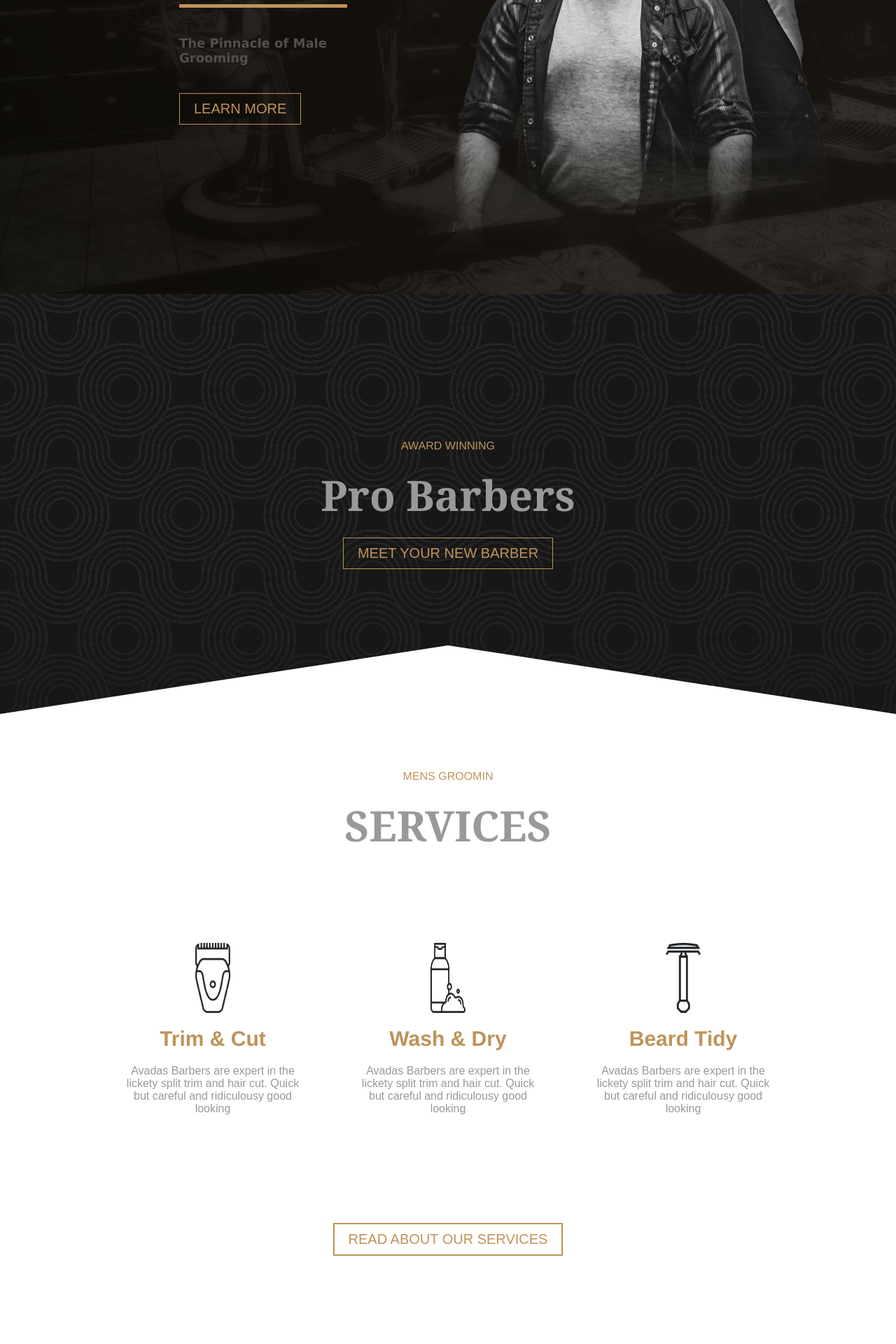
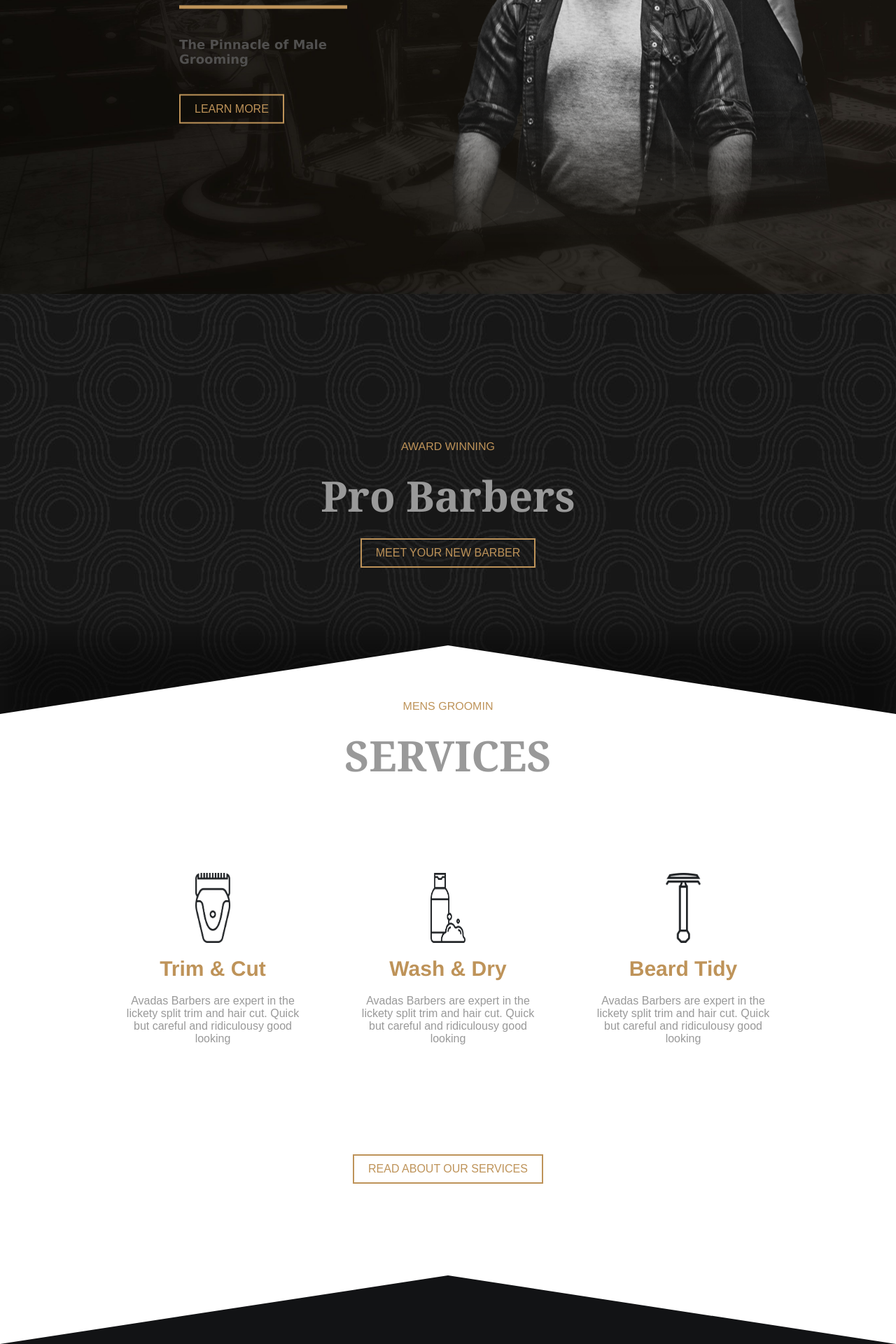
Before and after one commit to devmirko/proj-html-vuejs, a Vue app: page / in a window 1280 px wide. Shown: the part 560-2480 px from the top of the page at 70% size. Built offline with nearby package versions, Linux system fonts and the light colour scheme.

Commit message:
correzzioni font

```diff
--- a/src/App.vue
+++ b/src/App.vue
@@ -3,9 +3,6 @@
     <HeaderBarber/>
     <main>
       <ProBarber/>
-      <div class="divisorio">
-        <img src="./assets/triangle.svg" alt="">
-      </div>
       <ServicesBarber/>
       <ProductBarber/>
       <ShowcaseProduct/>
--- a/src/components/BlogBarber.vue
+++ b/src/components/BlogBarber.vue
@@ -110,7 +110,7 @@ export default {
         padding: 10px 20px;
         color:  #BE9359;
         border: 2px solid  #BE9359;
-        font-size: 20px;
+        font-size: 16px;
         cursor: pointer;
 
         }
--- a/src/components/CardReviews.vue
+++ b/src/components/CardReviews.vue
@@ -52,10 +52,11 @@ export default {
     }
 
     p{
-        font-size: 16px;
+        font-size: 18px;
         color: #999999;
         text-align: center;
         padding: 0 30px;
+        line-height: 1,5;
     }
 }
 
--- a/src/components/CardService.vue
+++ b/src/components/CardService.vue
@@ -53,6 +53,7 @@ export default {
         font-size: 16px;
         color: #999999;
         text-align: center;
+        letter-spacing: 0,50px;
     }
 }
 
--- a/src/components/HeroBarber.vue
+++ b/src/components/HeroBarber.vue
@@ -71,8 +71,8 @@ export default {
                 background: none;
                 padding: 10px 20px;
                 color:  #BE9359;
-                border: 1px solid  #BE9359;
-                font-size: 20px;
+                border: 2px solid  #BE9359;
+                font-size: 16px;
                 cursor: pointer;
 
             }
--- a/src/components/ProBarber.vue
+++ b/src/components/ProBarber.vue
@@ -59,8 +59,8 @@ export default {
     background: none;
     padding: 10px 20px;
     color:  #BE9359;
-    border: 1px solid  #BE9359;
-    font-size: 20px;
+    border: 2px solid  #BE9359;
+    font-size: 16px;
     cursor: pointer;
 
     }
--- a/src/components/ProductBarber.vue
+++ b/src/components/ProductBarber.vue
@@ -118,7 +118,7 @@ export default {
         padding: 10px 20px;
         color:  #BE9359;
         border: 2px solid  #BE9359;
-        font-size: 20px;
+        font-size: 16px;
         cursor: pointer;
 
         }
--- a/src/components/ReviewsBarber.vue
+++ b/src/components/ReviewsBarber.vue
@@ -29,17 +29,17 @@ export default {
         Reviews: [
         {
           name: "Jonh Doe",
-          text: "Lorem ipsum dolor sit amet consectetur adipisicing elit. Eligendi exercitationem officia cupiditate excepturi, maxime asperiores reprehenderit voluptatum tempore, animi eos modi quas ex adipisci libero debitis omnis reiciendis optio quidem?",
+          text: "'Lorem ipsum dolor sit amet consectetur adipisicing elit. Eligendi exercitationem officia cupiditate excepturi, maxime asperiores' ",
           path: require('../assets/avadabarbers-trimcut-gallery6-400x400.jpg')
         },
         {
           name: "Pete Jones",
-          text: "Lorem ipsum dolor sit amet consectetur adipisicing elit. Eligendi exercitationem officia cupiditate excepturi, maxime asperiores reprehenderit voluptatum tempore, animi eos modi quas ex adipisci libero debitis omnis reiciendis optio quidem?",
+          text: "'Lorem ipsum dolor sit amet consectetur adipisicing elit. Eligendi exercitationem officia cupiditate excepturi, maxime asperiores' ",
           path: require('../assets/avadabarbers-trimcut-gallery7-400x402.jpg')
         },
         {
           name: "Mark Wilson",
-          text: "Lorem ipsum dolor sit amet consectetur adipisicing elit. Eligendi exercitationem officia cupiditate excepturi, maxime asperiores reprehenderit voluptatum tempore, animi eos modi quas ex adipisci libero debitis omnis reiciendis optio quidem?",
+          text: "'Lorem ipsum dolor sit amet consectetur adipisicing elit. Eligendi exercitationem officia cupiditate excepturi, maxime asperiores' ",
           path: require('../assets/avadabarbers-trimcut-gallery3-400x402.jpg')
         },
 
@@ -58,7 +58,7 @@ export default {
 <style scoped lang="scss">
 #Reviews{
     width: 100%;
-    height: 600px;
+    height: 800px;
     background-color: white;
     position: relative;
 
--- a/src/components/ServicesBarber.vue
+++ b/src/components/ServicesBarber.vue
@@ -1,5 +1,6 @@
 <template>
 <div id="service">
+    <svg class="fusion-big-triangle-candy" xmlns="http://www.w3.org/2000/svg" version="1.1" width="100%" height="100" viewBox="0 0 100 100" preserveAspectRatio="none" style="fill:#ffffff;padding:0;"><path d="M0 100 L50 2 L100 100 Z"></path></svg>
     <!-- titolo -->
     <div class="service_title">
         <span class="sub_title">MENS GROOMIN</span>
@@ -62,6 +63,8 @@ export default {
     width: 100%;
     height: 900px;
     background-color: white;
+    position: relative;
+    box-shadow: 1px -100px 50px 10px rgba(0, 0, 0, 0.502);
 
     .service_title{
         width: 100%;
@@ -111,12 +114,19 @@ export default {
         padding: 10px 20px;
         color:  #BE9359;
         border: 2px solid  #BE9359;
-        font-size: 20px;
+        font-size: 16px;
         cursor: pointer;
 
         }
 
     }
+
+    .fusion-big-triangle-candy{
+      position: absolute;
+      top: -100px;
+
+    }
+
 }
 
 
--- a/src/components/ShowcaseProduct.vue
+++ b/src/components/ShowcaseProduct.vue
@@ -106,7 +106,7 @@ export default {
             padding: 10px 20px;
             color:  #BE9359;
             border: 2px solid  #BE9359;
-            font-size: 20px;
+            font-size: 16px;
             cursor: pointer;
 
             }
```
